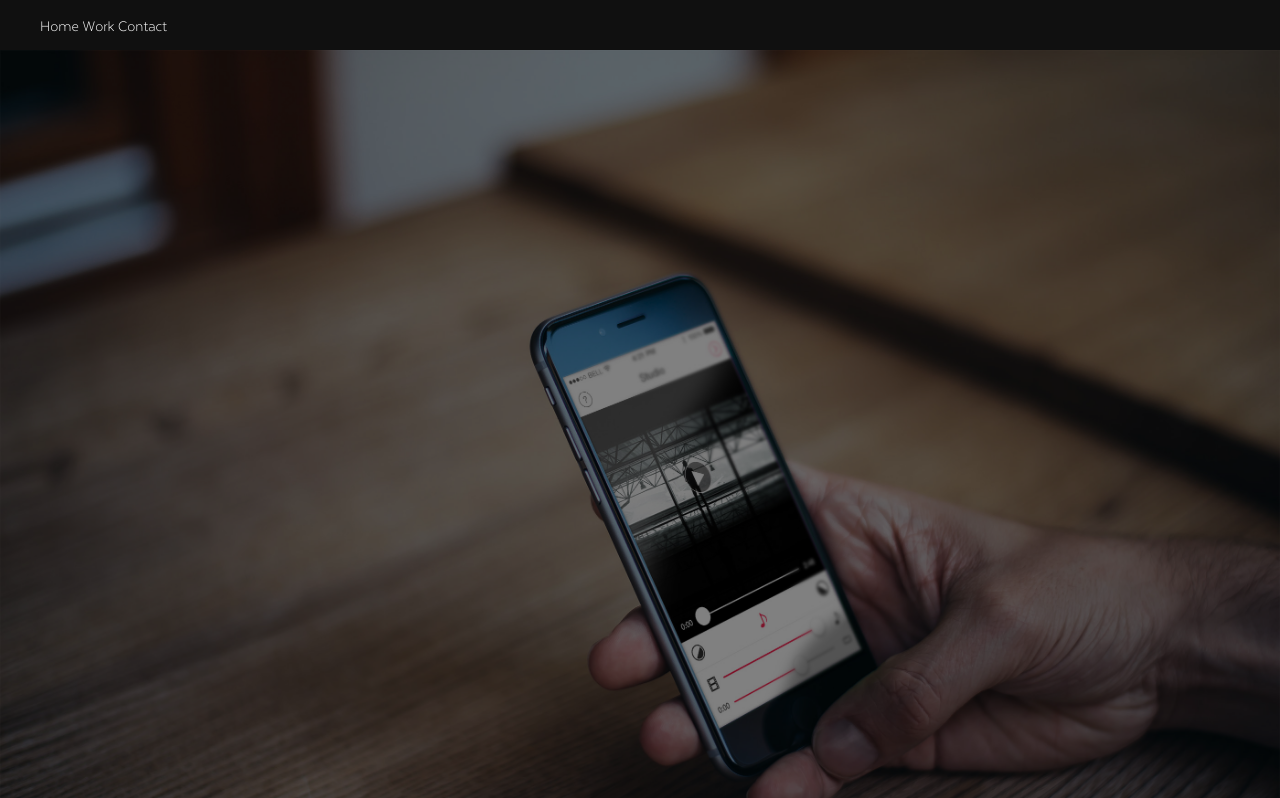
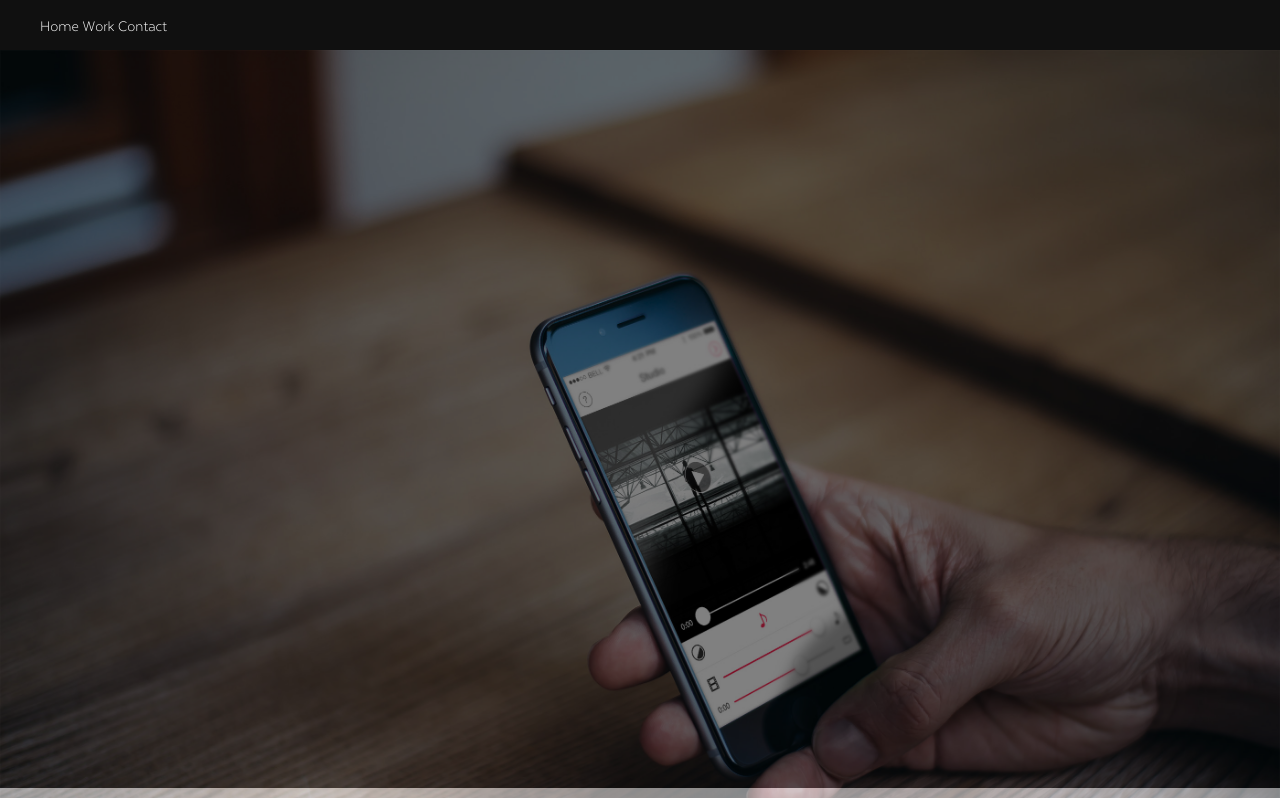
Before and after one commit to OskarLevinson/OskarLevinson.github.io, a plain HTML site: page index.html in a window 1280 px wide. Shown: the top 798 px of the page. Drawn offline with nearby package versions, Linux system fonts and the light colour scheme; a small style sheet from the web is missing; files whose address does not match are found by name.

Commit message:
height of img

```diff
--- a/css/main.css
+++ b/css/main.css
@@ -144,6 +144,7 @@ li {
 }
 .item {
     max-width: 100%;
+    max-height:788px;
     background:#000000;
 
 }
```
